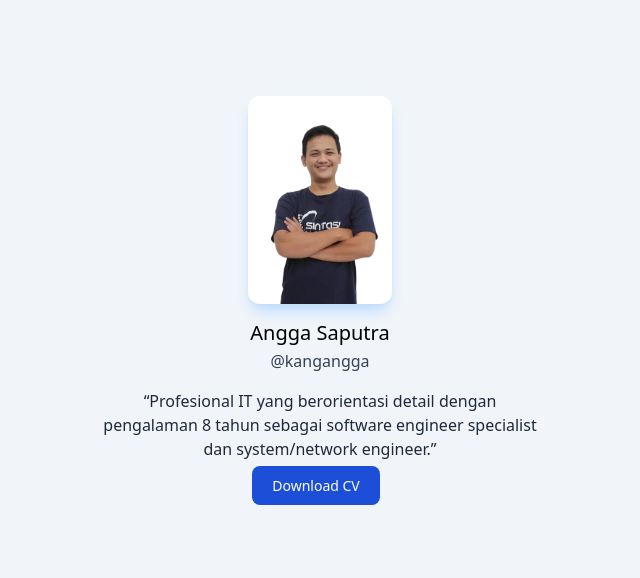
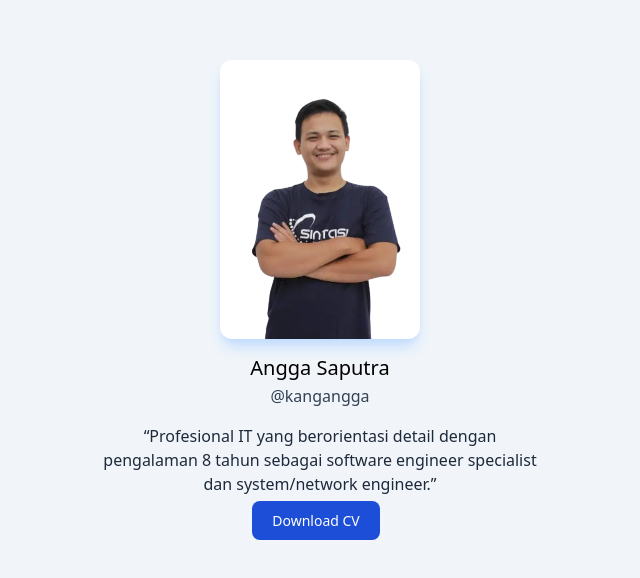
Before and after one commit to kangangga/kangangga.github.io, a Nuxt app: page / in a window 1280 px wide. Shown: the part 104-682 px from the top of the page, without its empty margins (320-960 px from the left). Built offline with nearby package versions, Linux system fonts and the light colour scheme.

Commit message:
Update index.vue

```diff
--- a/pages/index.vue
+++ b/pages/index.vue
@@ -5,8 +5,10 @@
         <img
           alt="Angga Saputra"
           src="~/assets/img/angga.webp"
-          class="bg-white rounded-xl h-52 w-36 mb-4 mx-auto shadow-lg shadow-blue-200"
+          class="bg-white rounded-xl mb-4 mx-auto shadow-lg shadow-blue-200"
+          width="200"
         />
+        <!-- h-52 w-36  -->
         <h5 class="text-xl font-medium leading-tight mb-1">{{ me.name }}</h5>
 
         <a href="https://github.com/kangangga" class="text-slate-700">
```
